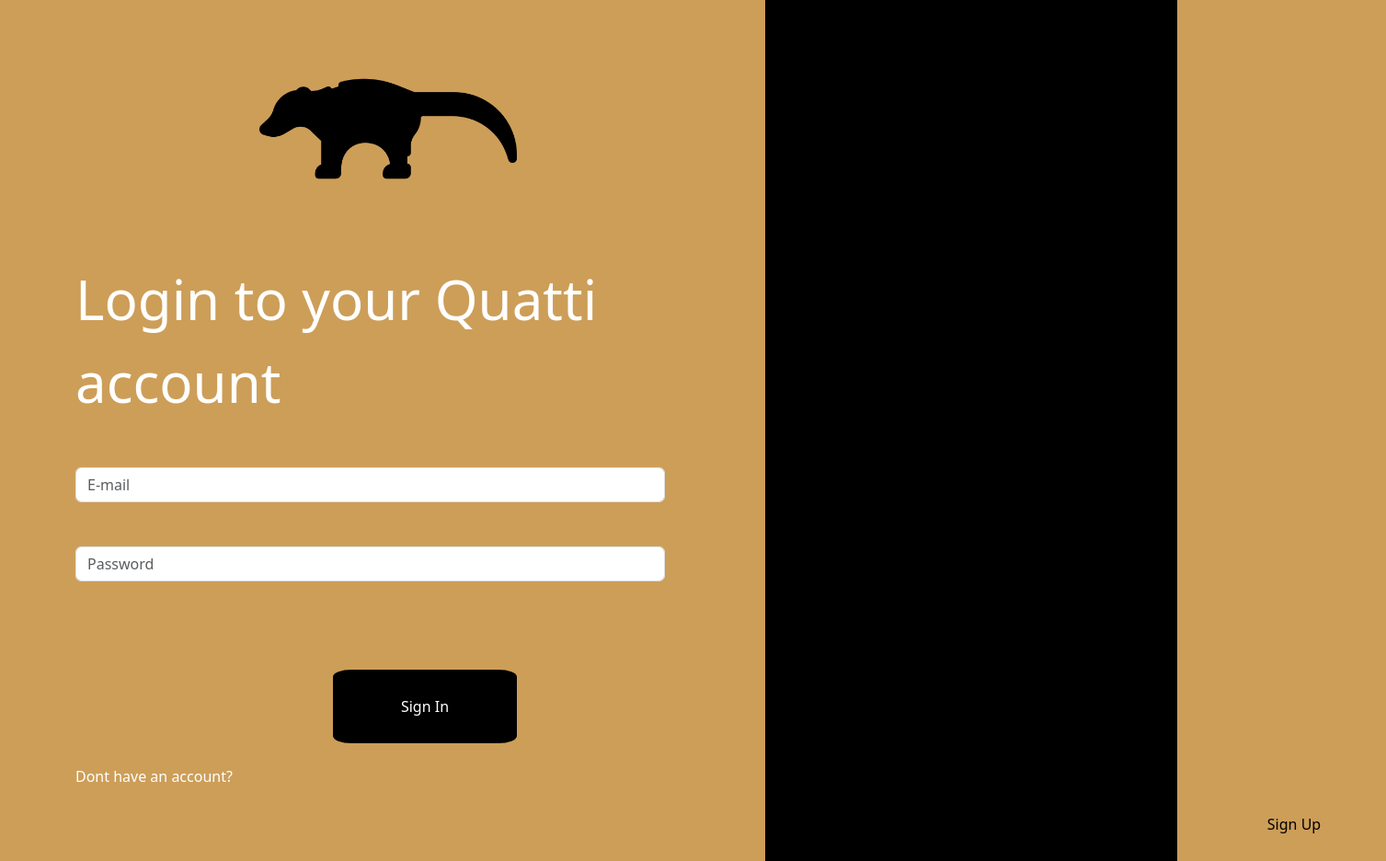
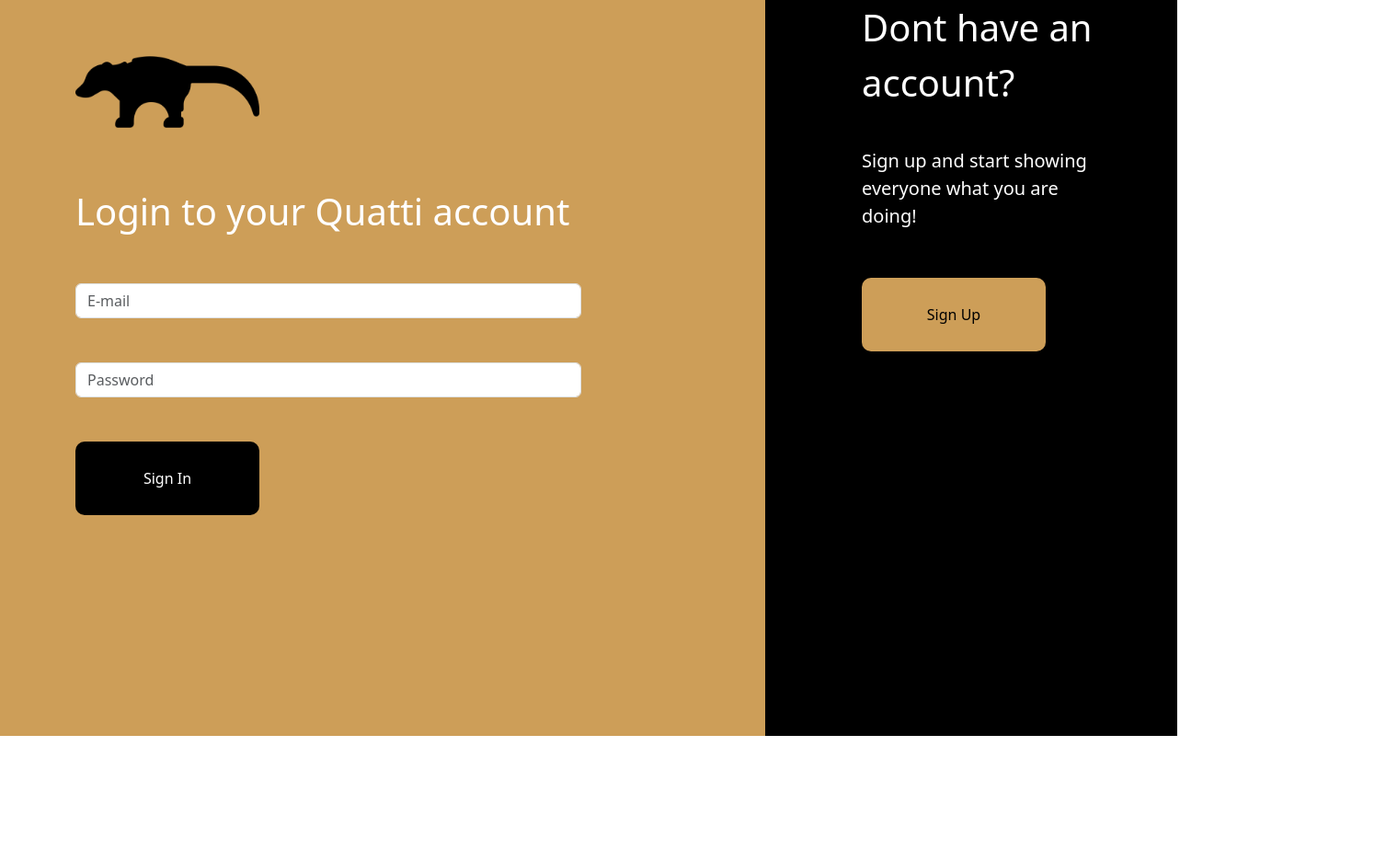
Before and after one commit to duduMiyake/Quatti, a plain HTML site: page signIn_screen/signIn_screen.html in a window 1280 px wide. Shown: the whole page at 92% size, 1507 px wide, since content can reach past the window. After the commit the page ends 800 px from the top, so only its background shows below. Drawn offline with nearby package versions, Linux system fonts and the light colour scheme.

Commit message:
Add files via upload

```diff
--- a/signIn_screen/signIn_screen.css
+++ b/signIn_screen/signIn_screen.css
@@ -4,18 +4,13 @@
 
 #Login{
     color: white;
-    font-size: 60px;
-}
-
-#logo-icon{
-    margin-left: 200px;
+    font-size: 40px;
 }
 
 .btn{
     background-color: black;
     border: #000000;
-    margin-left: 280px;
-    border-radius: 10%;
+    border-radius: 10px;
     width: 200px;
     height: 80px;
 }
@@ -23,12 +18,25 @@
 .btn2{
     background-color: #CD9E58;
     border: #000000;
-    margin-left: 1225px;
-    border-radius: 10%;
+    border-radius: 10px;
+    margin-top: 20%;
     width: 200px;
     height: 80px;
 }
 
 #dont-have{
     color: white;
+    font-size: 40px;
+    height: 160px;
 }
+
+#text{
+    color: white;
+    font-size: 20px;
+}
+
+
+form{
+    width: 550px;
+    height: 100px;
+}
--- a/signIn_screen/signIn_screen.html
+++ b/signIn_screen/signIn_screen.html
@@ -11,8 +11,9 @@
 <body>
     <div id="box" class="container">
         <div class="row">
-            <div class="col-7" id="left-side">
-                <img src="LOGO.png" alt="logo" id="logo-icon" width="280" height="280">
+            <div class="col-9" id="left-side">
+                <img src="LOGO.png" alt="logo" id="logo-icon" width="200" height="200">
+                <br>
                 <label id="Login">Login to your Quatti account </label>
                 <br>
                 <form>
@@ -23,22 +24,24 @@
                     <br>
                     <br>
                     </div>
-                    <div class="form-group">
+                <div class="form-group">
                     <input type="password" class="form-control" id="exampleInputPassword1" placeholder="Password">
-                    </div>
-                    <br>
-                    <br>
+                </div>
                     <br>
                     <br>
                     <button type="submit" class="btn btn-primary">Sign In</button>
                     <br>
                     <br>
-                </form>
-            <div class="col-5" id="right-side">
+            </div>
+            <div class="col-3 align-self-end"  id="right-side">
                 <label id="dont-have">Dont have an account?</label>
+                <br>
+                <label id="text">Sign up and start showing everyone what you are doing!</label>
                 <br>
                 <button type="submit" class="btn2 btn-secondary">Sign Up</button>
             </div>
-            <script src="https://cdn.jsdelivr.net/npm/bootstrap@5.3.0-alpha2/dist/js/bootstrap.bundle.min.js" integrity="sha384-qKXV1j0HvMUeCBQ+QVp7JcfGl760yU08IQ+GpUo5hlbpg51QRiuqHAJz8+BrxE/N" crossorigin="anonymous"></script>
+        </div>
+    </div>
+        <script src="https://cdn.jsdelivr.net/npm/bootstrap@5.3.0-alpha2/dist/js/bootstrap.bundle.min.js" integrity="sha384-qKXV1j0HvMUeCBQ+QVp7JcfGl760yU08IQ+GpUo5hlbpg51QRiuqHAJz8+BrxE/N" crossorigin="anonymous"></script>
 </body>
 </html>
```
